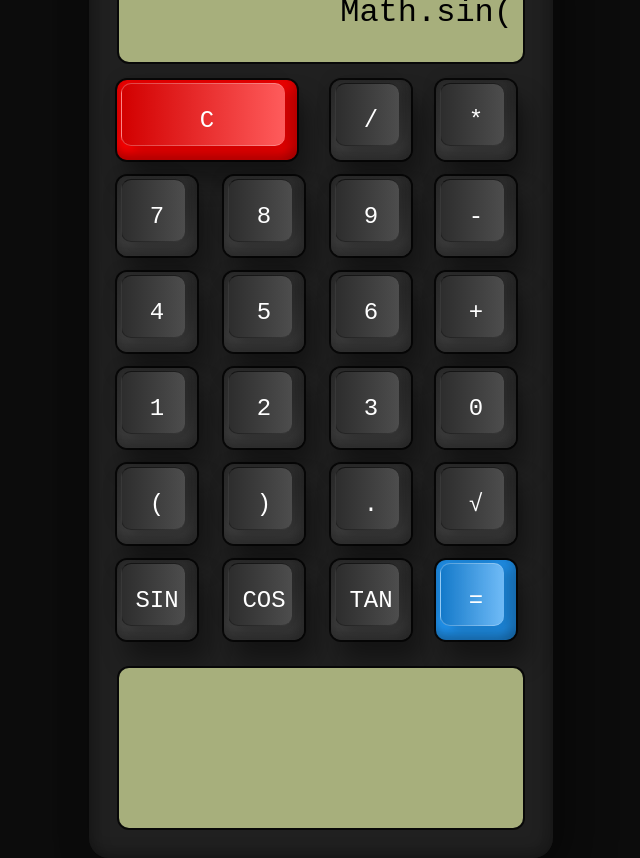
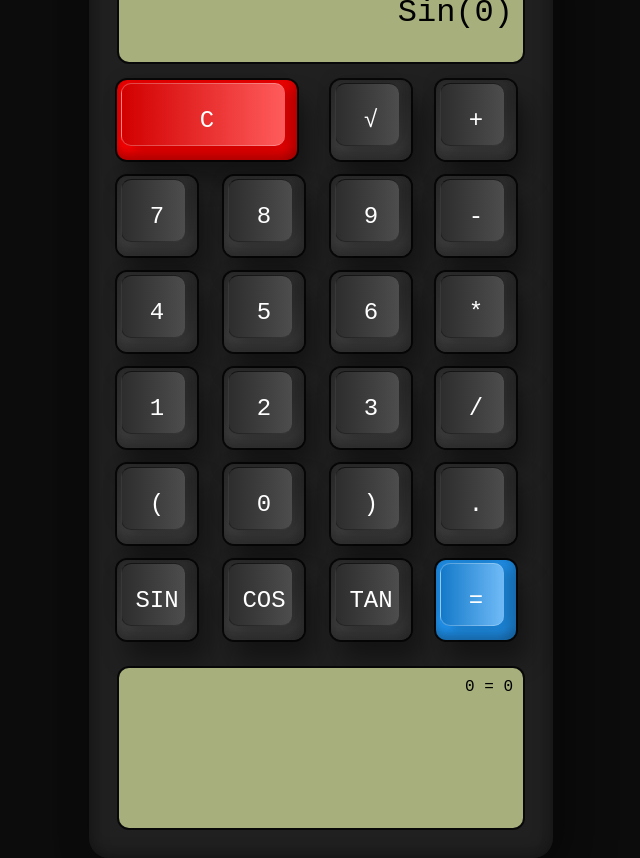
Before and after one commit to HenrickyL/calculator-js, a plain HTML site: page index.html in a window 1280 px wide. Both pictures are taken after a click on the element "SIN". Shown: the whole page, without its empty margins (319-959 px from the left). Drawn offline with Linux system fonts and the light colour scheme.

Commit message:
add Throw error & advanceOperation

```diff
--- a/index.html
+++ b/index.html
@@ -9,10 +9,10 @@
 <body>
         <div class="container">
           <form action="" name="calc" class="calculator">
-            <input type="text" class="value" id="display" readonly name="txt" />
+            <input type="text" class="value ok" id="display" readonly name="txt" />
             <span class="num clear" onclick="clearDisplay()"><i>C</i></span>
-            <span class="num" onclick="appendOperation('/')"><i>/</i></span>
-            <span class="num" onclick="appendOperation('*')"><i>*</i></span>
+            <span class="num" onclick="appendOperation('√')"><i>√</i></span>
+            <span class="num" onclick="appendOperation('+')"><i>+</i></span>
             <span class="num" onclick="appendCharacter('7')"><i>7</i></span>
             <span class="num" onclick="appendCharacter('8')"><i>8</i></span>
             <span class="num" onclick="appendCharacter('9')"><i>9</i></span>
@@ -20,18 +20,18 @@
             <span class="num" onclick="appendCharacter('4')"><i>4</i></span>
             <span class="num" onclick="appendCharacter('5')"><i>5</i></span>
             <span class="num" onclick="appendCharacter('6')"><i>6</i></span>
-            <span class="num" onclick="appendOperation('+')"><i>+</i></span>
+            <span class="num" onclick="appendOperation('*')"><i>*</i></span>
             <span class="num" onclick="appendCharacter('1')"><i>1</i></span>
             <span class="num" onclick="appendCharacter('2')"><i>2</i></span>
             <span class="num" onclick="appendCharacter('3')"><i>3</i></span>
+            <span class="num" onclick="appendOperation('/')"><i>/</i></span>
+            <span class="num" onclick="appendCharacter('(')"><i>(</i></span>
             <span class="num" onclick="appendCharacter('0')"><i>0</i></span>
-            <span class="num" onclick="appendCharacter('(')"><i>(</i></span>
             <span class="num" onclick="appendCharacter(')')"><i>)</i></span>
-            <span class="num" onclick="appendCharacter('.')"><i>.</i></span>
-            <span class="num"onclick="appendCharacter('Math.sqrt(')"><i>√</i></span>
-            <span class="num" onclick="appendCharacter('Math.sin(')"><i>sin</i></span>
-            <span class="num" onclick="appendCharacter('Math.cos(')"><i>cos</i></span>
-            <span class="num" onclick="appendCharacter('Math.tan(')"><i>tan</i></span>
+            <span class="num"onclick="appendCharacter('.')"><i>.</i></span>
+            <span class="num" onclick="appendOperation('Sin')"><i>sin</i></span>
+            <span class="num" onclick="appendOperation('Cos')"><i>cos</i></span>
+            <span class="num" onclick="appendOperation('Tan')"><i>tan</i></span>
             <span class="num equal" onclick="calculateResult()"><i>=</i></span>
             <textarea class="value" id="history" readonly></textarea>
           </form>
--- a/index.js
+++ b/index.js
@@ -1,6 +1,13 @@
 const display = document.querySelector(".value");
 const history = document.getElementById("history");
-const operationArray = ['+', '-', '/', '^'];
+const operationArray = ['+', '-', '/', '*'];
+const advancedOperationArray = [
+    {display:'√', apply:`Math.sqrt`},
+    {display:'Sin', apply:`Math.sin`},
+    {display:'Cos', apply:`Math.cos`},
+    {display:'Tan', apply:`Math.tan`},
+];
+
 let calculationHistory = [];
 
 window.addEventListener('load', () => {
@@ -22,10 +29,19 @@ function getDisplayLast(){
 }
 
 function isOperation(character){
-    return operationArray.some(op => op === character)
+    return operationArray.some(op => op === character) ||
+        advancedOperationArray.some(op => op.display === character)
+}
+
+function inAdvancedOperation(character){
+    return advancedOperationArray.some(op => op.display === character)
 }
 
 function clearDisplay(){
+    if(display.classList.contains('error')){
+        display.classList.toggle('error')
+        display.classList.toggle('ok')
+    }
     display.value = '0'
 }
 
@@ -34,23 +50,49 @@ function deleteLast(){
 }
 
 function appendCharacter(character){
+    if(getDisplayLast() === ')') return
     let result = character
-    if(getDisplay() == '0' ){
+    const strDisplay = getDisplay()
+    if( strDisplay == '0' && character !== '.'){
         display.value = ''
     }
     display.value += result
 }
 
-    function calculateResult() {
-      const result = eval(display.value);
-      calculationHistory.push(`${display.value} = ${result}`);
-      display.value = result;
-      updateHistory();
+function calculateResult() {
+    try{
+        let strDisplay = display.value
+        advancedOperationArray.forEach(op=>{
+            if(strDisplay.includes(op.display)){
+                strDisplay =  strDisplay.replace(op.display, op.apply)
+            }
+
+        })
+        const result = eval(strDisplay);
+        calculationHistory.push(`${display.value} = ${result}`);
+        display.value = result;
+        updateHistory();
+    }catch(err){
+        display.classList.toggle('error')
+        display.classList.toggle('ok')
+
+        display.value = err
     }
+}
+
+function getOperationFormat(op){
+    calculateResult()
+    return `${op}(${display.value})`
+}
 
 
 function appendOperation(op){
-    if(!isOperation(getDisplayLast())){
-        display.value += op
+    const last = getDisplayLast()
+    if(!isOperation(last) && last !== '.'){
+        if(inAdvancedOperation(op)){
+            display.value = getOperationFormat(op)
+        }else{
+            display.value += op
+        }
     }
 }
--- a/styles.css
+++ b/styles.css
@@ -25,6 +25,8 @@ body {
                 inset -5px -5px 15px rgba(0, 0, 0, 0.25),
                 inset 5px 5px 15px rgba(0, 0, 0, 0.25);
 }
+
+
 
   .container span {
     color: #fff;
@@ -85,6 +87,9 @@ body {
     box-shadow: 0 0 0 2px rgba(0, 0, 0, 0.75);
     text-align: right;
     padding: 10px;
+  }
+
+  .calculator .ok{
     font-size: 2em;
   }
   .calculator #history {
@@ -133,6 +138,11 @@ body {
     border-top: 1px solid #fff4;
   }
 
+  .error{
+    color: red;
+    font-size: 14px;
+  }
+
 
   @media screen and (max-width: 414px) {
     .container {
@@ -161,7 +171,7 @@ body {
         border-top: 1px solid #0009;
       }
 
-    .calculator .value {
+    .calculator .ok {
         font-size: 1.57em;
     }
     .calculator #history {
@@ -175,4 +185,5 @@ body {
     .calculator .plus {
         height: 80px;
     }
+
 }
```
